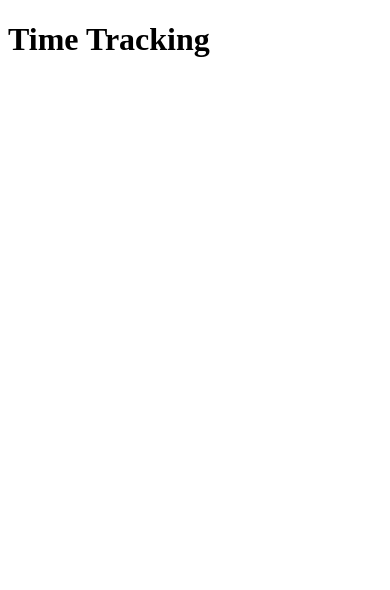
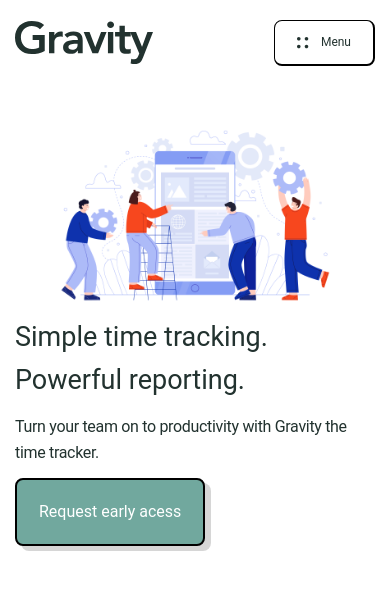
Before and after one commit to AndreBezBirolo/time-tracking, a plain HTML site: page index.html in a window 390 px wide. Drawn offline with Linux system fonts and the light colour scheme.

Commit message:
Finalização da landing page/ Metehan Kaya

```diff
--- a/index.html
+++ b/index.html
@@ -1,10 +1,71 @@
 <!DOCTYPE html>
-<html lang="en">
+<html lang="pt-BR" xml:lang="pt-BR">
 <head>
+    <meta content="width=device-width, initial-scale=1" name="viewport" />
     <meta charset="UTF-8">
     <title>Time Tracking</title>
+    <link rel="stylesheet" href="reset.css">
+    <link rel="stylesheet" href="style.css">
 </head>
 <body>
-    <h1 class="title">Time Tracking</h1>
+<header class="header container">
+    <a title="Home Gravity" class="logo" href="/">
+        <svg width="138" height="43" viewBox="0 0 138 43" fill="none" xmlns="http://www.w3.org/2000/svg">
+            <path d="M16.7146 0C6.77499 0 0 6.76605 0 16.6925C0 26.441 6.90871 33.118 16.7146 33.118C21.1273 33.118 25.5399 32.2277 29.7297 30.0021V13.8882H17.6506V18.9627H24.1136V26.3965C21.885 27.6429 19.1215 28.0435 16.7592 28.0435C9.98419 28.0435 5.88354 22.8354 5.88354 16.3364C5.88354 10.06 10.2516 5.07453 16.7146 5.07453C19.6564 5.07453 22.821 6.09834 24.9605 8.14596L29.1057 3.9617C25.7628 0.934781 21.0827 0 16.7146 0Z" fill="#22322F"/>
+            <path d="M45.8049 10.4161C42.9968 10.4161 40.6345 11.8851 39.4756 14.3333H39.3865V10.9503H34.0378V32.3168H39.3865V21.1884C39.3865 18.3395 41.0802 15.4907 45.1363 15.4907C45.9386 15.4907 46.6963 15.6242 47.7215 15.8913V10.7277C47.0083 10.5497 46.6072 10.4161 45.8049 10.4161Z" fill="#22322F"/>
+            <path d="M58.5528 10.4161C54.363 10.4161 51.3766 11.8851 49.46 13.8437L52.2681 16.648C53.739 15.3126 55.7447 14.4224 57.9734 14.4224C60.9151 14.4224 62.8763 15.8913 62.8763 18.3841V19.0072H61.2271C52.0452 19.0072 48.0783 21.5 48.0783 26.441C48.0783 30.3582 51.4658 32.8509 55.8785 32.8509C58.7311 32.8509 61.2271 31.7826 62.7426 29.3789H62.8763V32.3168H67.6901V19.5414C67.6901 14.5114 65.8626 10.4161 58.5528 10.4161ZM53.427 26.0404C53.427 23.7702 56.2796 22.7464 61.0043 22.7464H62.5643V24.0818C62.5643 26.7971 60.8705 28.8447 57.2156 28.8447C55.2099 28.8447 53.427 27.8654 53.427 26.0404Z" fill="#22322F"/>
+            <path d="M68.6904 10.9503L77.4266 32.3168H83.1318L91.556 10.9503H86.0736L80.3238 25.9068H80.2346L74.5294 10.9503H68.6904Z" fill="#22322F"/>
+            <path d="M95.5625 0.489647C93.6459 0.489647 92.175 1.95859 92.175 3.69462C92.175 5.43064 93.6459 6.89958 95.5625 6.89958C97.4791 6.89958 99.0392 5.6087 99.0392 3.69462C99.0392 1.86956 97.5237 0.489647 95.5625 0.489647ZM92.9328 10.9503V32.3168H98.2814V10.9503H92.9328Z" fill="#22322F"/>
+            <path d="M104.481 4.76294V10.9503H100.069V15.4907H104.481V25.5062C104.481 30.8923 106.443 32.8509 111.479 32.8509C112.683 32.8509 114.688 32.6284 115.714 32.1387V27.6429C115.268 27.999 114.154 28.3106 112.816 28.3106C110.722 28.3106 109.83 27.2422 109.83 24.9721V15.4907H115.714V10.9503H109.83V4.76294H104.481Z" fill="#22322F"/>
+            <path d="M115.134 10.9503L124.272 32.4948L123.336 34.8095C122.355 37.1687 121.82 38.1925 119.012 38.1925C118.076 38.1925 117.14 37.97 116.293 37.6584L115.625 42.4658C116.962 42.8219 118.344 43 119.725 43C125.074 43 126.5 40.3737 128.239 35.9669L138 10.9503H132.428L127.08 25.7733H126.991L121.018 10.9503H115.134Z" fill="#22322F"/>
+        </svg>
+    </a>
+    <nav class="main-nav">
+        <ul class="container-menu">
+            <li class="menu-item">
+                <a href="/">
+                    Features
+                </a>
+            </li>
+            <li class="menu-item">
+                <a href="/">
+                    Princing
+                </a>
+            </li>
+            <li class="menu-item">
+                <a href="/">
+                    Why Gravity
+                </a>
+            </li>
+            <li class="menu-item">
+                <a href="/">
+                    Sign In
+                </a>
+            </li>
+        </ul>
+        <a class="burger-menu">
+            <svg width="12" height="12" viewBox="0 0 12 12" fill="none" xmlns="http://www.w3.org/2000/svg">
+                <path d="M11.2674 1.77074C11.2674 2.74869 10.4711 3.54147 9.48879 3.54147C8.5065 3.54147 7.71021 2.74869 7.71021 1.77074C7.71021 0.792786 8.5065 -2.14208e-08 9.48879 -4.78447e-08C10.4711 -7.42686e-08 11.2674 0.792786 11.2674 1.77074Z" fill="#22322F"/>
+                <path d="M11.2712 9.45238C11.2712 10.4303 10.4749 11.2231 9.49257 11.2231C8.51029 11.2231 7.71399 10.4303 7.71399 9.45238C7.71399 8.47443 8.51029 7.68164 9.49257 7.68164C10.4749 7.68164 11.2712 8.47443 11.2712 9.45238Z" fill="#22322F"/>
+                <path d="M3.55717 1.77074C3.55717 2.74869 2.76087 3.54147 1.77858 3.54147C0.796299 3.54147 7.39408e-08 2.74869 4.76336e-08 1.77074C2.13263e-08 0.792786 0.796299 -2.14208e-08 1.77858 -4.78447e-08C2.76087 -7.42686e-08 3.55717 0.792786 3.55717 1.77074Z" fill="#22322F"/>
+                <path d="M3.56169 9.44505C3.56169 10.423 2.76539 11.2158 1.7831 11.2158C0.800816 11.2158 0.00451668 10.423 0.00451665 9.44505C0.00451662 8.4671 0.800816 7.67432 1.7831 7.67432C2.76539 7.67432 3.56169 8.4671 3.56169 9.44505Z" fill="#22322F"/>
+            </svg>
+            Menu
+        </a>
+    </nav>
+</header>
+<main>
+    <section class="section-primary container">
+        <div class="col-content">
+            <h1 class="title">Simple time tracking. Powerful reporting.</h1>
+            <p class="description">Turn your team on to productivity with Gravity the time tracker.</p>
+            <a href="/" class="button-classic">Request early acess</a>
+        </div>
+        <div class="col-image">
+            <img width="617" height="644" src="3081783.jpg" alt="Ilustração">
+        </div>
+    </section>
+</main>
+
 </body>
 </html>
--- /dev/null
+++ b/reset.css
@@ -0,0 +1,48 @@
+/* http://meyerweb.com/eric/tools/css/reset/
+   v2.0 | 20110126
+   License: none (public domain)
+*/
+
+html, body, div, span, applet, object, iframe,
+h1, h2, h3, h4, h5, h6, p, blockquote, pre,
+a, abbr, acronym, address, big, cite, code,
+del, dfn, em, img, ins, kbd, q, s, samp,
+small, strike, strong, sub, sup, tt, var,
+b, u, i, center,
+dl, dt, dd, ol, ul, li,
+fieldset, form, label, legend,
+table, caption, tbody, tfoot, thead, tr, th, td,
+article, aside, canvas, details, embed,
+figure, figcaption, footer, header, hgroup,
+menu, nav, output, ruby, section, summary,
+time, mark, audio, video {
+    margin: 0;
+    padding: 0;
+    border: 0;
+    font-size: 100%;
+    font: inherit;
+    vertical-align: baseline;
+}
+/* HTML5 display-role reset for older browsers */
+article, aside, details, figcaption, figure,
+footer, header, hgroup, menu, nav, section {
+    display: block;
+}
+body {
+    line-height: 1;
+}
+ol, ul {
+    list-style: none;
+}
+blockquote, q {
+    quotes: none;
+}
+blockquote:before, blockquote:after,
+q:before, q:after {
+    content: '';
+    content: none;
+}
+table {
+    border-collapse: collapse;
+    border-spacing: 0;
+}
--- /dev/null
+++ b/style.css
@@ -0,0 +1,187 @@
+:root {
+    --color-header: #303031;
+    --color-primary: #71A89E;
+    --color-text: #22322F;
+    --color-white: #FFFFFF;
+    --color-black: #000000;
+}
+html {
+    font-family: 'Roboto', sans-serif;
+    font-size: 62.5%;
+    /* background: #F9F9F9; */
+}
+.container {
+    max-width: 1250px;
+    margin: 0 auto;
+    padding: 0 15px;
+}
+
+.header {
+    display: flex;
+    justify-content: space-between;
+    align-items: center;
+    margin: 45px auto 90px auto;
+}
+.main-nav .container-menu {
+    display: flex;
+    align-items: center;
+}
+.header .logo svg path {
+    transition: all .2s linear;
+}
+.header .logo:hover svg path {
+    fill: var(--color-primary);
+}
+.header .burger-menu {
+    display: none;
+}
+.main-nav .container-menu .menu-item {
+    margin-right: 40px;
+}
+.main-nav .container-menu .menu-item a {
+    padding: 12px 0;
+    text-decoration: none;
+    font-weight: 500;
+    font-size: 2.0rem;
+    line-height: 24px;
+    letter-spacing: -0.02em;
+    color: var(--color-header);
+    transition: all .2s linear;
+}
+.main-nav .container-menu .menu-item a:hover {
+    color: var(--color-primary);
+}
+
+.main-nav .container-menu .menu-item:last-child {
+    margin-right: 0;
+}
+
+.section-primary {
+    display: flex;
+    align-items: center;
+}
+.section-primary .col-content,
+.section-primary .col-image {
+    width: 50%;
+}
+.section-primary .col-content {
+    padding-right: 40px;
+}
+.section-primary .col-content .title {
+    font-size: 4.8rem;
+    line-height: 7.2rem;
+    color: var(--color-text);
+}
+
+.section-primary .col-content .description {
+    font-size: 2.4rem;
+    line-height: 3.2rem;
+    letter-spacing: -0.02em;
+    color: var(--color-text);
+    margin: 24px 0;
+}
+.section-primary .col-content .button-classic {
+    font-size: 1.8rem;
+    line-height: 2.4rem;
+    color: var(--color-white);
+    background-color: var(--color-primary);
+    padding: 20px 22px;
+    border-radius: 8px;
+    border: 2px solid var(--color-black);
+    box-sizing: border-box;
+    box-shadow:  6px 5px rgba(51,51,51, 0.2);
+    text-decoration: none;
+    transition: all .2s ease-in-out;
+    display: inline-block;
+}
+.section-primary .col-content .button-classic:hover {
+    box-shadow:  6px 5px rgba(51,51,51, 1);
+}
+
+.section-primary .col-image img {
+    width: 100%;
+    height: auto;
+}
+@media(max-width: 1024px) {
+    .section-primary .col-content .title {
+        font-size: 2.7rem;
+        line-height: 4.3rem;
+    }
+
+    .section-primary .col-content .description {
+        font-size: 1.6rem;
+        line-height: 2.6rem;
+        margin: 12px 0;
+    }
+    .section-primary .col-content .button-classic {
+        font-size: 1.6rem;
+    }
+}
+@media (max-width: 768px) {
+    .header {
+        margin: 20px 0 45px 0;
+    }
+    .header .burger-menu {
+        padding: 12px 22px;
+        display: flex;
+        align-items: center;
+        border: 1px solid var(--color-black);
+        border-right-width: 2px;
+        border-bottom-width: 2px;
+        border-radius: 8px;
+        font-size: 1.2rem;
+        line-height: 1.9rem;
+        color: var(--color-text);
+    }
+    .header .burger-menu svg {
+        margin-right: 12px;
+    }
+    .container-menu {
+        display: none !important;
+    }
+    .section-primary {
+        flex-direction: column-reverse;
+    }
+    .section-primary .col-content,
+    .section-primary .col-image {
+        width: 100%;
+    }
+    .section-primary .col-content {
+        padding-right: 0;
+    }
+    .section-primary .col-image img {
+        width: 308px;
+        height: auto;
+        display: block;
+        margin: 0 auto;
+    }
+    .section-primary .col-content .title {
+        text-align: center;
+    }
+
+    .section-primary .col-content .description {
+        margin: 12px 0;
+        text-align: center;
+    }
+    .section-primary .col-content .button-classic {
+        margin: 0 auto;
+        display: flex;
+        width: fit-content;
+
+    }
+}
+@media (max-width: 480px) {
+    .section-primary .col-content .title {
+        text-align: left;
+    }
+
+    .section-primary .col-content .description {
+        text-align: left;
+    }
+    .section-primary .col-content .button-classic {
+        margin: 0;
+        display: flex;
+        width: fit-content;
+
+    }
+}
```
Also changed, not shown: 3081783.jpg (added), logo.svg (added).
